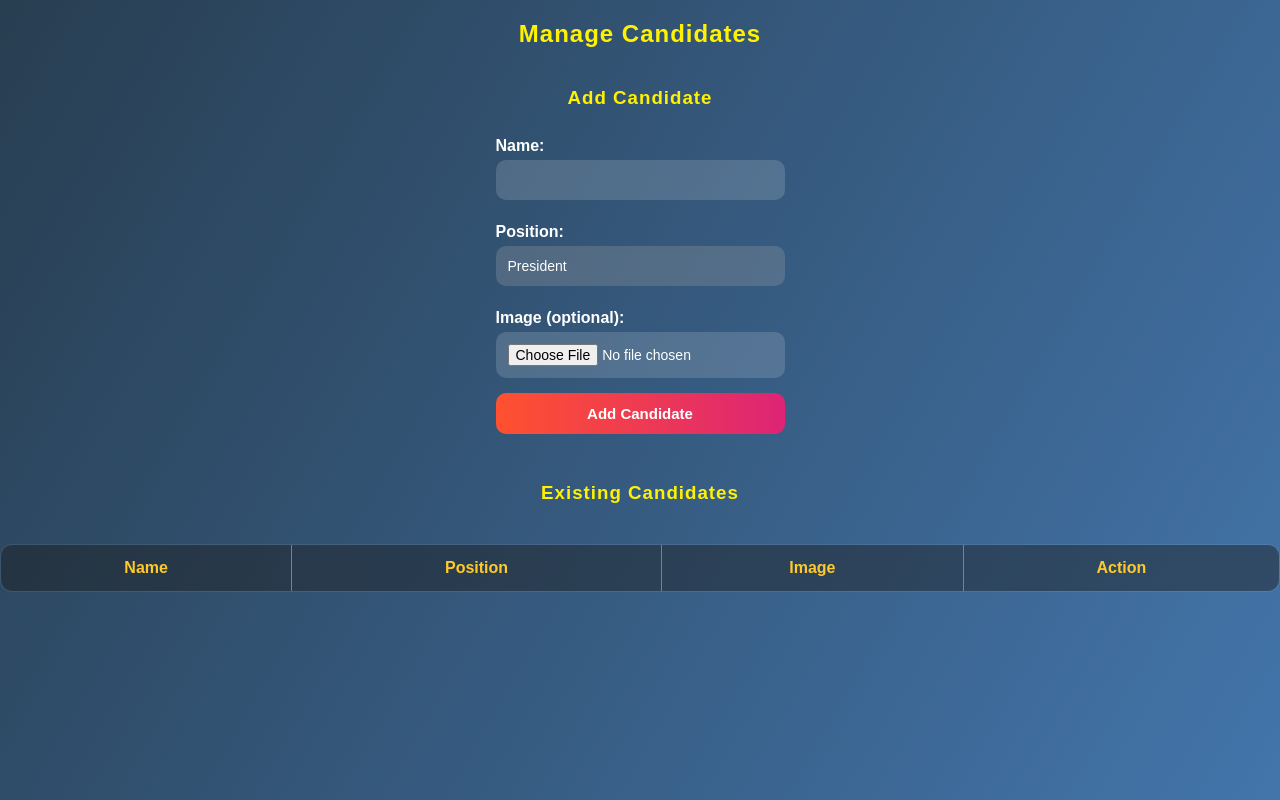
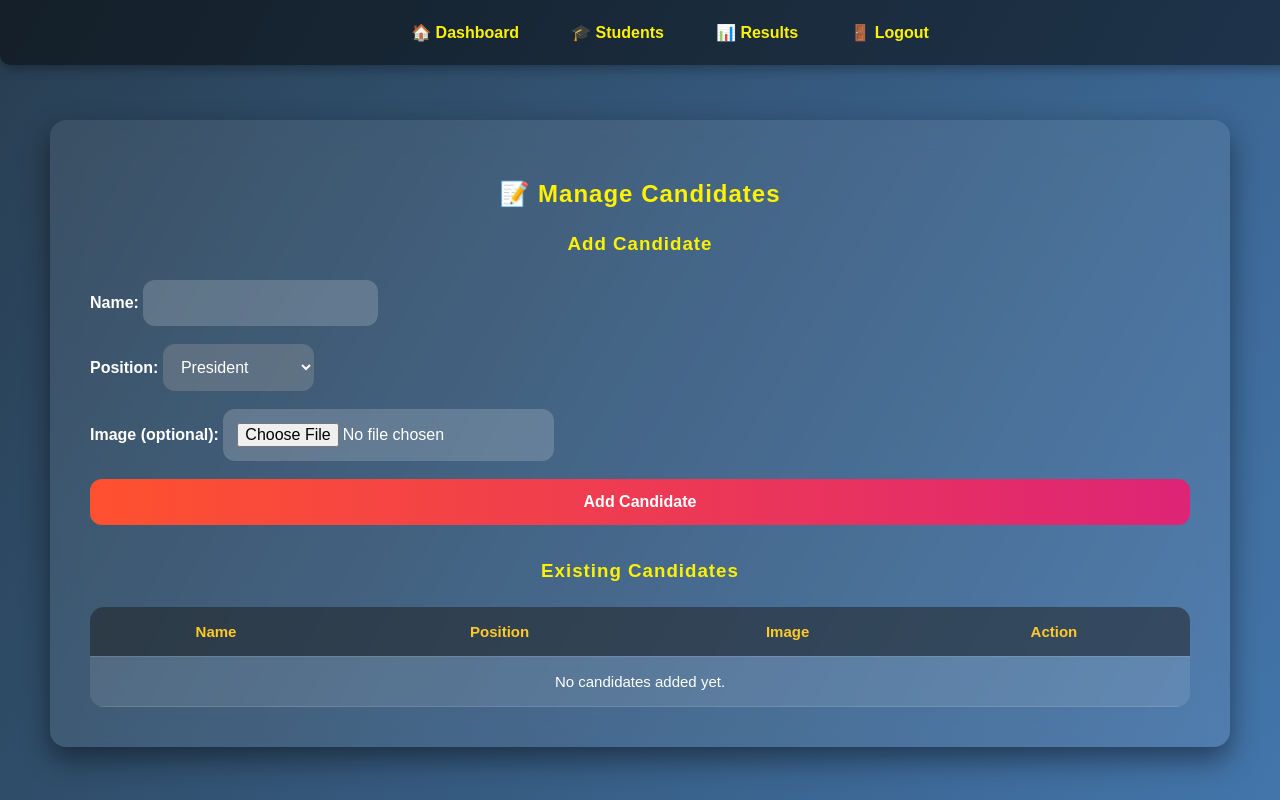
Before and after one commit to Raju-02-19/college-voting-system, a Flask app: page /admin/candidates in a window 1280 px wide. Run offline with Flask 3, Linux system fonts and the light colour scheme; the visitor is signed in with stand-in values (Sample User, id 1); lists and menus that the app fills with data are empty.

Commit message:
My local changes before rebase

```diff
--- a/app.py
+++ b/app.py
@@ -9,12 +9,13 @@ from dotenv import load_dotenv
 
 load_dotenv()
 
+# ---- Flask App Setup ----
 app = Flask(__name__, static_folder="static", template_folder="templates")
 app.secret_key = os.getenv("SECRET_KEY", "supersecretkey")
 
 basedir = os.path.abspath(os.path.dirname(__file__))
 
-# Database setup
+# ---- Database Setup ----
 instance_dir = os.path.join(basedir, "instance")
 os.makedirs(instance_dir, exist_ok=True)
 db_path = os.path.join(instance_dir, "database.db")
@@ -23,7 +24,7 @@ app.config["SQLALCHEMY_TRACK_MODIFICATIONS"] = False
 db = SQLAlchemy(app)
 migrate = Migrate(app, db)
 
-# Mail config
+# ---- Mail Setup ----
 app.config['MAIL_SERVER'] = os.getenv('MAIL_SERVER', 'smtp.gmail.com')
 app.config['MAIL_PORT'] = int(os.getenv('MAIL_PORT', 587))
 app.config['MAIL_USE_TLS'] = os.getenv('MAIL_USE_TLS', 'True').lower() in ("true","1","yes")
@@ -33,34 +34,36 @@ app.config['MAIL_PASSWORD'] = os.getenv("MAIL_PASSWORD")
 app.config['MAIL_DEFAULT_SENDER'] = os.getenv("MAIL_DEFAULT_SENDER", app.config.get("MAIL_USERNAME"))
 mail = Mail(app)
 
-# Candidate image upload folder
+# ---- File Upload Setup ----
 UPLOAD_FOLDER = os.path.join(basedir, "static", "images")
 os.makedirs(UPLOAD_FOLDER, exist_ok=True)
 app.config["UPLOAD_FOLDER"] = UPLOAD_FOLDER
 ALLOWED_EXTENSIONS = {"png", "jpg", "jpeg", "gif"}
 
 def allowed_file(filename):
-    return "." in filename and filename.rsplit(".",1)[1].lower() in ALLOWED_EXTENSIONS
+    return "." in filename and filename.rsplit(".", 1)[1].lower() in ALLOWED_EXTENSIONS
 
-# Load allowed students from Excel
+# ---- Load Allowed Students from Excel ----
 students_xlsx = os.path.join(basedir, "students.xlsx")
 if not os.path.exists(students_xlsx):
-    allowed_students = pd.DataFrame(columns=["roll_number","email","branch","year"])
+    allowed_students = pd.DataFrame(columns=["roll_number", "email", "branch", "year"])
 else:
     allowed_students = pd.read_excel(students_xlsx, dtype=str).fillna("")
     allowed_students.columns = allowed_students.columns.str.strip().str.lower()
     col_map = {}
     for col in allowed_students.columns:
-        if "roll" in col: col_map[col]="roll_number"
-        if "email" in col: col_map[col]="email"
-        if "branch" in col: col_map[col]="branch"
-        if "year" in col: col_map[col]="year"
-    if col_map: allowed_students = allowed_students.rename(columns=col_map)
-    for c in ["roll_number","email","branch","year"]:
-        if c not in allowed_students.columns: allowed_students[c] = ""
+        if "roll" in col: col_map[col] = "roll_number"
+        if "email" in col: col_map[col] = "email"
+        if "branch" in col: col_map[col] = "branch"
+        if "year" in col: col_map[col] = "year"
+    if col_map:
+        allowed_students = allowed_students.rename(columns=col_map)
+    for c in ["roll_number", "email", "branch", "year"]:
+        if c not in allowed_students.columns:
+            allowed_students[c] = ""
     allowed_students["roll_number"] = allowed_students["roll_number"].astype(str).str.strip().str.upper()
 
-# Models
+# ---- Database Models ----
 class Student(db.Model):
     id = db.Column(db.Integer, primary_key=True)
     roll_number = db.Column(db.String(50), unique=True, nullable=False)
@@ -82,33 +85,35 @@ class Candidate(db.Model):
     id = db.Column(db.Integer, primary_key=True)
     name = db.Column(db.String(200), nullable=False)
     position = db.Column(db.String(100), nullable=False)
-    image = db.Column(db.String(200))  # optional image
+    image = db.Column(db.String(200))  # optional
 
 class Admin(db.Model):
     id = db.Column(db.Integer, primary_key=True)
     username = db.Column(db.String(100), unique=True, nullable=False)
     password_hash = db.Column(db.String(255), nullable=False)
 
+# ---- Initialize Admin ----
 with app.app_context():
     db.create_all()
     if not Admin.query.first():
         admin_username = os.getenv("ADMIN_USERNAME", "Raju")
         admin_password = os.getenv("ADMIN_PASSWORD", "Raju@02")
-        admin = Admin(
-            username=admin_username,
-            password_hash=generate_password_hash(admin_password)
-        )
+        admin = Admin(username=admin_username, password_hash=generate_password_hash(admin_password))
         db.session.add(admin)
         db.session.commit()
         print(f"Admin created: {admin_username}")
 
-# Helpers
-def normalize_roll(roll): return (roll or "").strip().upper()
-def valid_password(pw): return len(pw)>=6 and bool(re.search(r"[A-Z]", pw))
+# ---- Helper Functions ----
+def normalize_roll(roll):
+    return (roll or "").strip().upper()
 
-# ---- Student Routes ----
+def valid_password(pw):
+    return len(pw) >= 6 and bool(re.search(r"[A-Z]", pw))
+
+# ---------------- Student Routes ----------------
 @app.route("/")
-def home(): return redirect(url_for("register"))
+def home():
+    return redirect(url_for("register"))
 
 @app.route("/register", methods=["GET","POST"])
 def register():
@@ -129,22 +134,16 @@ def register():
         if Student.query.filter_by(roll_number=roll).first():
             flash("⚠️ Already registered","error")
             return redirect(url_for("register"))
-
         session["reg_roll"] = roll
         session["reg_email"] = email
         session["reg_password_hash"] = generate_password_hash(password)
         session["reg_branch"] = student_excel.iloc[0].get("branch","")
         session["reg_year"] = str(student_excel.iloc[0].get("year",""))
-
         otp = str(random.randint(1000,9999))
         session["otp"] = otp
         try:
             if app.config['MAIL_USERNAME'] and app.config['MAIL_PASSWORD']:
-                msg = Message(
-                    subject="Your College Voting OTP",
-                    recipients=[email],
-                    body=f"Your OTP is: {otp}"
-                )
+                msg = Message(subject="Your College Voting OTP", recipients=[email], body=f"Your OTP is: {otp}")
                 mail.send(msg)
                 flash("ℹ️ OTP sent to email","info")
             else:
@@ -158,7 +157,7 @@ def register():
 def verify():
     if request.method=="POST":
         otp_entered = request.form.get("otp","").strip()
-        if otp_entered == session.get("otp"):
+        if otp_entered==session.get("otp"):
             student = Student(
                 roll_number=session.get("reg_roll"),
                 email=session.get("reg_email"),
@@ -200,7 +199,7 @@ def logout():
     flash("✅ Logged out","success")
     return redirect(url_for("login"))
 
-# ---- Voting ----
+# ---------------- Voting Routes ----------------
 @app.route("/vote", methods=["GET","POST"])
 def vote():
     if "student_id" not in session:
@@ -235,8 +234,7 @@ def vote():
     secretary_candidates = Candidate.query.filter_by(position="Secretary").all()
     treasurer_candidates = Candidate.query.filter_by(position="Treasurer").all()
 
-    return render_template(
-        "vote.html",
+    return render_template("vote.html",
         president_candidates=president_candidates,
         vice_president_candidates=vice_president_candidates,
         secretary_candidates=secretary_candidates,
@@ -247,7 +245,7 @@ def vote():
 def thank_you():
     return render_template("thank_you.html")
 
-# ---- Admin ----
+# ---------------- Admin Routes ----------------
 @app.route("/admin/login", methods=["GET","POST"])
 def admin_login():
     if request.method=="POST":
@@ -267,7 +265,6 @@ def admin_logout():
     flash("✅ Admin logged out","success")
     return redirect(url_for("admin_login"))
 
-# ---- Admin Dashboard ----
 @app.route("/admin/dashboard")
 def admin_dashboard():
     if "admin_id" not in session:
@@ -275,110 +272,81 @@ def admin_dashboard():
         return redirect(url_for("admin_login"))
     return render_template("admin_dashboard.html")
 
-# ---- Admin: Results ----
-@app.route("/admin/results")
-def admin_results():
-    if "admin_id" not in session:
-        flash("⚠️ Admin login required","error")
-        return redirect(url_for("admin_login"))
-
-    positions = ["President", "Vice President", "Secretary", "Treasurer"]
-    results_dict = {}
-
-    for pos in positions:
-        candidates = Candidate.query.filter_by(position=pos).all()
-        vote_data = []
-        for c in candidates:
-            votes = Vote.query.filter(getattr(Vote, pos.lower().replace(" ","_")) == c.name).count()
-            vote_data.append({
-                "name": c.name,
-                "votes": votes,
-                "image": url_for("static", filename=f"images/{c.image}") if c.image else None
-            })
-        vote_data.sort(key=lambda x: x["votes"], reverse=True)
-        results_dict[pos] = vote_data
-
-    return render_template("results.html", results_dict=results_dict)
-
-# ---- Admin: Manage Candidates ----
-@app.route("/admin/candidates", methods=["GET","POST"])
-def manage_candidates():
-    if "admin_id" not in session:
-        flash("⚠️ Admin login required","error")
-        return redirect(url_for("admin_login"))
-
-    if request.method=="POST":
-        name = request.form.get("name").strip()
-        position = request.form.get("position").strip()
-        file = request.files.get("image")
-        if not name or not position:
-            flash("❌ Name and Position required","error")
-            return redirect(url_for("manage_candidates"))
-
-        filename = "default.png"
-        if file and allowed_file(file.filename):
-            filename = secure_filename(file.filename)
-            file.save(os.path.join(app.config["UPLOAD_FOLDER"], filename))
-
-        candidate = Candidate(name=name, position=position, image=filename)
-        db.session.add(candidate)
-        db.session.commit()
-        flash(f"✅ Candidate {name} added for {position}","success")
-        return redirect(url_for("manage_candidates"))
-
-    candidates = Candidate.query.all()
-    positions = ["President","Vice President","Secretary","Treasurer"]
-    return render_template("admin_candidates.html", candidates=candidates, positions=positions)
-
-@app.route("/admin/candidate/delete/<int:candidate_id>")
-def delete_candidate(candidate_id):
-    if "admin_id" not in session:
-        flash("⚠️ Admin login required","error")
-        return redirect(url_for("admin_login"))
-    candidate = Candidate.query.get_or_404(candidate_id)
-    db.session.delete(candidate)
-    db.session.commit()
-    flash(f"✅ Candidate {candidate.name} deleted","success")
-    return redirect(url_for("manage_candidates"))
-
-# ---- Admin: View & Edit Students ----
+# ----- View / Delete Students -----
 @app.route("/admin/students")
 def view_students():
     if "admin_id" not in session:
         flash("⚠️ Admin login required","error")
         return redirect(url_for("admin_login"))
     students = Student.query.all()
-    return render_template("students.html", students=students)
+    return render_template("admin_students.html", students=students)
 
-@app.route("/admin/student/update/<int:student_id>", methods=["POST"])
-def update_student(student_id):
-    if "admin_id" not in session:
-        flash("⚠️ Admin login required","error")
-        return redirect(url_for("admin_login"))
-
-    student = Student.query.get_or_404(student_id)
-    student.roll_number = request.form.get("roll_number").strip().upper()
-    student.email = request.form.get("email").strip().lower()
-    student.branch = request.form.get("branch").strip()
-    student.year = request.form.get("year").strip()
-    student.is_verified = True if request.form.get("is_verified") == "True" else False
-
-    db.session.commit()
-    flash(f"✅ Student {student.roll_number} updated successfully","success")
-    return redirect(url_for("view_students"))
-
-@app.route("/admin/student/delete/<int:student_id>")
+@app.route("/admin/students/delete/<int:student_id>")
 def delete_student(student_id):
     if "admin_id" not in session:
         flash("⚠️ Admin login required","error")
         return redirect(url_for("admin_login"))
-
     student = Student.query.get_or_404(student_id)
     db.session.delete(student)
     db.session.commit()
-    flash(f"✅ Student {student.roll_number} deleted","success")
+    flash("✅ Student deleted","success")
     return redirect(url_for("view_students"))
 
-# ---- Run App ----
+# ----- Manage Candidates -----
+@app.route("/admin/candidates", methods=["GET","POST"])
+def manage_candidates():
+    if "admin_id" not in session:
+        flash("⚠️ Admin login required","error")
+        return redirect(url_for("admin_login"))
+    if request.method=="POST":
+        name = request.form.get("name")
+        position = request.form.get("position")
+        image_file = request.files.get("image")
+        filename = None
+        if image_file and allowed_file(image_file.filename):
+            filename = secure_filename(image_file.filename)
+            image_file.save(os.path.join(app.config["UPLOAD_FOLDER"], filename))
+        candidate = Candidate(name=name, position=position, image=filename)
+        db.session.add(candidate)
+        db.session.commit()
+        flash("✅ Candidate added","success")
+        return redirect(url_for("manage_candidates"))
+    candidates = Candidate.query.all()
+    return render_template("admin_candidates.html", candidates=candidates)
+
+@app.route("/admin/candidates/delete/<int:candidate_id>")
+def delete_candidate(candidate_id):
+    if "admin_id" not in session:
+        flash("⚠️ Admin login required","error")
+        return redirect(url_for("admin_login"))
+    candidate = Candidate.query.get_or_404(candidate_id)
+    if candidate.image:
+        img_path = os.path.join(app.config["UPLOAD_FOLDER"], candidate.image)
+        if os.path.exists(img_path):
+            os.remove(img_path)
+    db.session.delete(candidate)
+    db.session.commit()
+    flash("✅ Candidate deleted","success")
+    return redirect(url_for("manage_candidates"))
+
+# ----- View Results -----
+@app.route("/admin/results")
+def admin_results():
+    if "admin_id" not in session:
+        flash("⚠️ Admin login required","error")
+        return redirect(url_for("admin_login"))
+    results_dict = {}
+    positions = ["President","Vice President","Secretary","Treasurer"]
+    for pos in positions:
+        candidates = Candidate.query.filter_by(position=pos).all()
+        candidate_results = []
+        for c in candidates:
+            votes_count = Vote.query.filter(getattr(Vote,pos.lower().replace(" ","_"))==c.name).count()
+            candidate_results.append({"name":c.name,"votes":votes_count,"image":c.image})
+        results_dict[pos] = candidate_results
+    return render_template("results.html", results_dict=results_dict)
+
+# ---------------- Run App ----------------
 if __name__=="__main__":
-    app.run(debug=True)
+    port = int(os.environ.get("PORT", 5000))
+    app.run(host="0.0.0.0", port=port, debug=True)
--- a/static/CSS/candidates.css
+++ b/static/CSS/candidates.css
@@ -11,23 +11,54 @@ body {
     align-items: center;
 }
 
+/* Navbar */
+.navbar {
+    width: 100%;
+    background: rgba(0,0,0,0.5);
+    padding: 15px 30px;
+    display: flex;
+    justify-content: center;
+    gap: 20px;
+    position: fixed;
+    top: 0;
+    left: 0;
+    z-index: 100;
+    box-shadow: 0 4px 12px rgba(0,0,0,0.3);
+    border-bottom-left-radius: 10px;
+    border-bottom-right-radius: 10px;
+}
+
+.navbar a {
+    text-decoration: none;
+    color: #fff200;
+    font-weight: 600;
+    padding: 8px 16px;
+    transition: 0.3s;
+    border-radius: 8px;
+}
+
+.navbar a:hover {
+    background: rgba(255, 242, 0, 0.2);
+    color: #ffffff;
+}
+
 /* Container */
 .container {
-    margin-top: 100px;
-    width: 85%;
-    max-width: 1000px;
-    background: rgba(255, 255, 255, 0.07);
-    padding: 30px;
-    border-radius: 14px;
-    backdrop-filter: blur(12px);
-    box-shadow: 0 10px 25px rgba(0,0,0,0.4);
+    margin-top: 120px; /* space for navbar */
+    width: 90%;
+    max-width: 1100px;
+    background: rgba(255, 255, 255, 0.08);
+    padding: 40px;
+    border-radius: 16px;
+    backdrop-filter: blur(14px);
+    box-shadow: 0 12px 28px rgba(0,0,0,0.45);
     animation: fadeIn 0.8s ease-in-out;
 }
 
 /* Headings */
 h2, h3 {
     text-align: center;
-    margin-bottom: 20px;
+    margin-bottom: 25px;
     color: #fff200;
     font-weight: 700;
     letter-spacing: 1px;
@@ -37,79 +68,53 @@ h2, h3 {
 form {
     display: flex;
     flex-direction: column;
-    margin-bottom: 30px;
+    margin-bottom: 35px;
 }
 
 form label {
-    margin: 8px 0 5px;
+    margin: 10px 0 6px;
     font-weight: 600;
     color: #ffffff;
 }
 
-/* Inputs */
-form input {
-    padding: 12px;
-    border-radius: 10px;
+form input, form select {
+    padding: 14px;
+    border-radius: 12px;
     border: none;
     outline: none;
-    font-size: 14px;
-    margin-bottom: 15px;
-    background: rgba(255,255,255,0.15);
+    font-size: 16px;
+    margin-bottom: 18px;
+    transition: 0.3s;
+}
+
+form input {
+    background: rgba(255,255,255,0.18);
     color: #ffffff;
-    transition: 0.3s;
+}
+
+form select {
+    background: rgba(165, 165, 165, 0.3);
+    color: #ffffff;
+    cursor: pointer;
 }
 
 form input::placeholder {
     color: #bbbbbb;
 }
 
-form input:focus {
-    background: rgba(255, 255, 255, 0.65);
-    box-shadow: 0 0 8px #ffca28;
+form input:focus, form select:focus {
+    background: rgba(255, 255, 255, 0.7);
+    box-shadow: 0 0 10px #ffca28;
     color: #000000;
 }
 
-/* Select dropdown */
-form select {
-    padding: 12px;
-    border-radius: 10px;
+form button {
+    padding: 14px;
     border: none;
-    outline: none;
-    font-size: 14px;
-    margin-bottom: 15px;
-    background: rgba(165, 165, 165, 0.275);
-    color: #ffffff;
-    appearance: none; /* remove default arrow */
-    cursor: pointer;
-    transition: 0.3s;
-}
-
-form select:focus {
-    background: rgba(255, 255, 255, 0.65);
-    color: #656262;
-    box-shadow: 0 0 8px #ffca28;
-}
-
-/* Option styles */
-form select option {
-    background-color: #ffffff;
-    color: #151515;
-    padding: 10px;
-}
-
-form select option:hover {
-    background-color: #4375ab;
-    color: #ffca28;
-}
-
-/* Buttons */
-form button {
-    padding: 12px;
-    border: none;
-    border-radius: 10px;
+    border-radius: 12px;
     background: linear-gradient(90deg, #ff512f, #dd2476);
-    color: rgb(255, 255, 255);
-    font-size: 15px;
+    color: #fff;
+    font-size: 16px;
     font-weight: bold;
     cursor: pointer;
     transition: 0.3s;
@@ -118,41 +123,45 @@ form button {
 form button:hover {
     background: linear-gradient(90deg, #dd2476, #ff512f);
     transform: translateY(-2px);
-    box-shadow: 0 8px 16px rgba(0,0,0,0.3);
+    box-shadow: 0 10px 20px rgba(0,0,0,0.35);
 }
 
 /* Table styles */
 table {
     width: 100%;
     border-collapse: collapse;
-    margin-top: 20px;
-    background: rgba(255, 255, 255, 0.08);
-    border-radius: 12px;
+    margin-top: 25px;
+    background: rgba(255, 255, 255, 0.1);
+    border-radius: 14px;
     overflow: hidden;
 }
 
 table th, table td {
-    padding: 14px;
+    padding: 16px;
     text-align: center;
-    border-bottom: 1px solid rgba(255,255,255,0.1);
+    border-bottom: 1px solid rgba(255,255,255,0.12);
+    font-size: 15px;
 }
 
 table th {
-    background: rgba(0,0,0,0.4);
+    background: rgba(0,0,0,0.45);
     color: #ffca28;
     font-weight: bold;
 }
 
 table tr:hover {
-    background: rgba(255,255,255,0.1);
+    background: rgba(255,255,255,0.12);
     transition: 0.3s;
 }
 
 /* Candidate images */
 table img {
-    border-radius: 8px;
+    width: 60px;
+    height: 60px;
+    border-radius: 10px;
     border: 2px solid #ffca28;
-    box-shadow: 0 4px 8px rgba(0,0,0,0.4);
+    box-shadow: 0 4px 12px rgba(0,0,0,0.45);
+    object-fit: cover;
 }
 
 /* Delete link */
--- a/templates/admin_candidates.html
+++ b/templates/admin_candidates.html
@@ -1,34 +1,87 @@
+<!DOCTYPE html>
+<html lang="en">
 <head>
+    <meta charset="UTF-8">
+    <title>Manage Candidates - College Voting</title>
     <link rel="stylesheet" href="{{ url_for('static', filename='css/candidates.css') }}">
 </head>
-<h2>Manage Candidates</h2>
+<body>
+
+<div class="navbar">
+    <a href="{{ url_for('admin_dashboard') }}">🏠 Dashboard</a>
+    <a href="{{ url_for('view_students') }}">🎓 Students</a>
+    <a href="{{ url_for('admin_results') }}">📊 Results</a>
+    <a href="{{ url_for('admin_logout') }}">🚪 Logout</a>
+</div>
+
+<div class="container">
+    <h2>📝 Manage Candidates</h2>
+
+    <!-- Add Candidate Form -->
+    <div class="form-section">
         <h3>Add Candidate</h3>
-<form method="post" enctype="multipart/form-data">
-  <label>Name:</label>
-  <input type="text" name="name" required>
-  <label>Position:</label>
-  <select name="position" required>
-    <option>President</option>
-    <option>Vice President</option>
-    <option>Secretary</option>
-    <option>Treasurer</option>
+        <form method="post" enctype="multipart/form-data" class="candidate-form">
+            <div class="form-group">
+                <label for="name">Name:</label>
+                <input type="text" name="name" id="name" required>
+            </div>
+
+            <div class="form-group">
+                <label for="position">Position:</label>
+                <select name="position" id="position" required>
+                    <option value="President">President</option>
+                    <option value="Vice President">Vice President</option>
+                    <option value="Secretary">Secretary</option>
+                    <option value="Treasurer">Treasurer</option>
                 </select>
-  <label>Image (optional):</label>
-  <input type="file" name="image">
-  <button type="submit">Add Candidate</button>
+            </div>
+
+            <div class="form-group">
+                <label for="image">Image (optional):</label>
+                <input type="file" name="image" id="image" accept="image/*">
+            </div>
+
+            <button type="submit" class="btn-add">Add Candidate</button>
         </form>
+    </div>
 
+    <!-- Existing Candidates Table -->
+    <div class="table-section">
         <h3>Existing Candidates</h3>
-<table border="1">
+        <table class="candidate-table">
+            <thead>
                 <tr>
-  <th>Name</th><th>Position</th><th>Image</th><th>Action</th>
+                    <th>Name</th>
+                    <th>Position</th>
+                    <th>Image</th>
+                    <th>Action</th>
                 </tr>
+            </thead>
+            <tbody>
                 {% for c in candidates %}
                 <tr>
                     <td>{{ c.name }}</td>
                     <td>{{ c.position }}</td>
-  <td><img src="{{ url_for('static', filename='images/' ~ c.image) }}" width="50"></td>
-  <td><a href="{{ url_for('delete_candidate', candidate_id=c.id) }}" onclick="return confirm('Delete this candidate?')">Delete</a></td>
+                    <td>
+                        {% if c.image %}
+                            <img src="{{ url_for('static', filename='images/' ~ c.image) }}" class="candidate-img" alt="{{ c.name }}">
+                        {% else %}
+                            -
+                        {% endif %}
+                    </td>
+                    <td>
+                        <a href="{{ url_for('delete_candidate', candidate_id=c.id) }}" class="btn-delete" onclick="return confirm('Are you sure you want to delete this candidate?')">Delete</a>
+                    </td>
+                </tr>
+                {% else %}
+                <tr>
+                    <td colspan="4">No candidates added yet.</td>
                 </tr>
                 {% endfor %}
+            </tbody>
         </table>
+    </div>
+</div>
+
+</body>
+</html>
```
Also changed, not shown: other parts of static/CSS/candidates.css (+30 -7 lines), templates/admin_dashboard.html (+8 -6 lines), templates/admin_students.html (+31 -13 lines), templates/otp.html (+39 -34 lines), templates/results.html (+4 -3 lines), 1 other file. Lines whose indentation alone changed are shown as unchanged.
